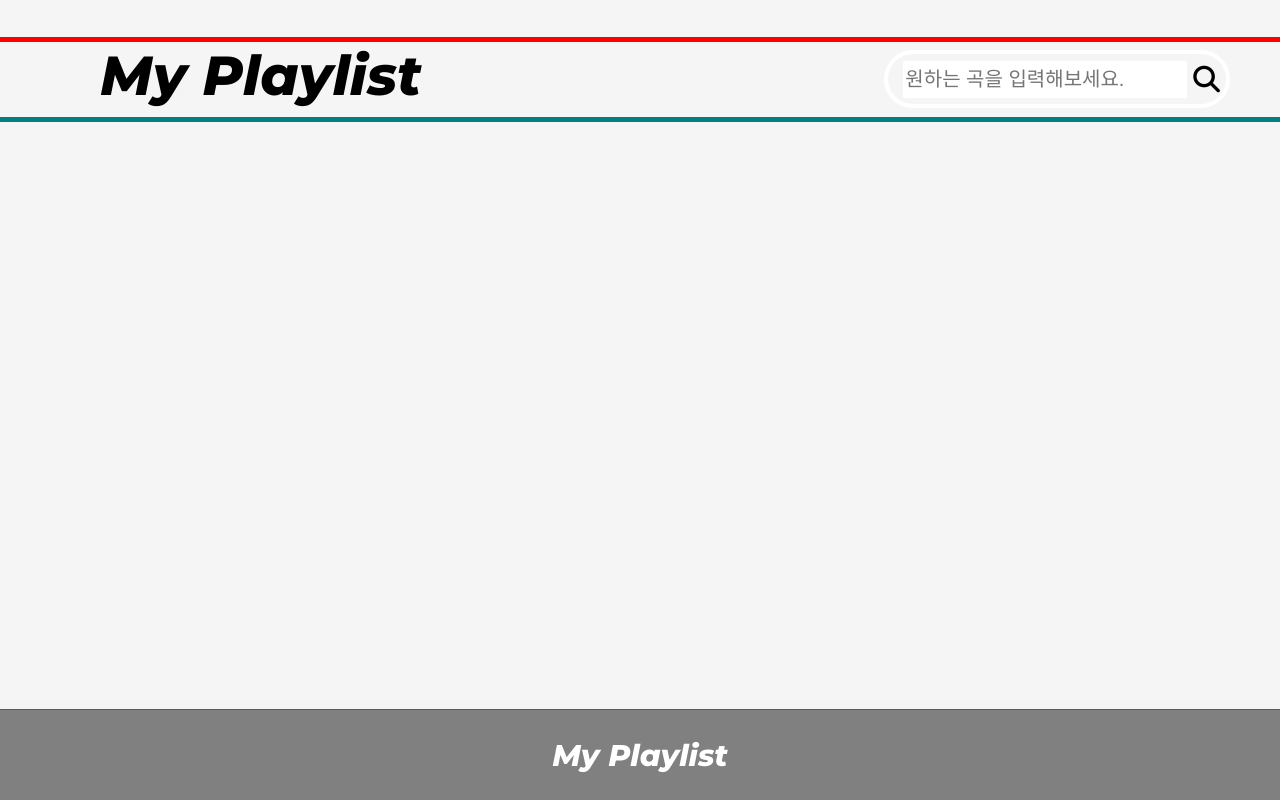
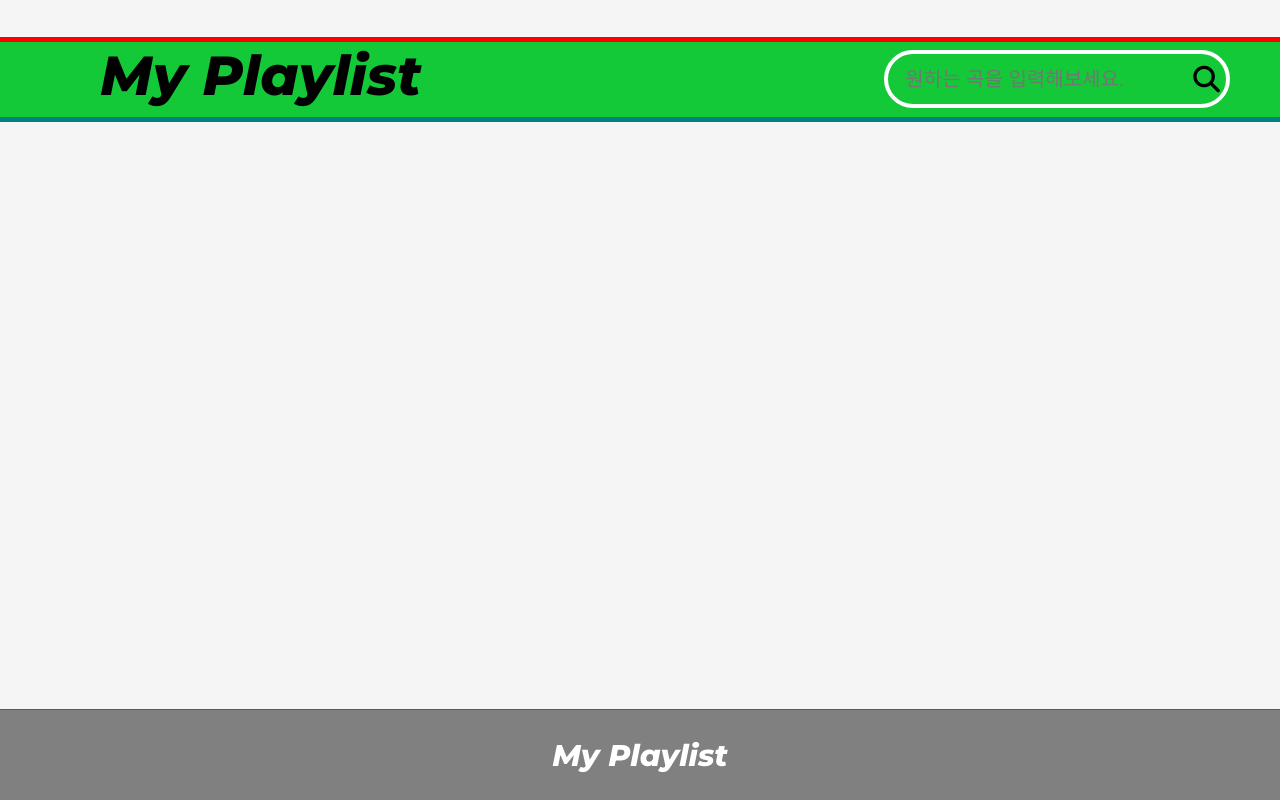
Before and after one commit to CodeSoom/project-react-3-shinhyogeun, a React app: page / in a window 1280 px wide. Built offline with nearby package versions, Linux system fonts and the light colour scheme.

Commit message:
title에 그라데이션 애니메이션 추가

```diff
--- a/src/App.jsx
+++ b/src/App.jsx
@@ -5,6 +5,8 @@ import { useDispatch } from 'react-redux';
 import { Switch, Route, Link } from 'react-router-dom';
 
 import styled from '@emotion/styled';
+import colorChage from './styles/animations/colorChange';
+
 import PlayerPage from './pages/PlayerPage';
 import PlaylistPage from './pages/PlaylistPage';
 import SearchFormPage from './pages/SearchFormPage';
@@ -18,6 +20,7 @@ import { loadItem } from './services/storage';
 
 const Title = styled.h1({
   fontFamily: 'Montserrat, sans-serif',
+  animation: `${colorChage} 10s linear infinite alternate both`,
   fontSize: '55px',
   height: '75px',
   width: '1900px',
--- a/src/components/SearchForm.jsx
+++ b/src/components/SearchForm.jsx
@@ -2,7 +2,10 @@ import React, { useCallback, useEffect } from 'react';
 
 import styled from '@emotion/styled';
 
+import colorChange from '../styles/animations/colorChange';
+
 const InputHeader = styled.div({
+  animation: `${colorChange} 10s linear infinite alternate both`,
   width: '400px',
   height: '75px',
   paddingRight: '50px',
@@ -25,6 +28,7 @@ const Input = styled.input({
   fontSize: '20px',
   width: '280px',
   height: '35px',
+  backgroundColor: 'transparent',
   border: 'none',
   marginLeft: '15px',
   '&:focus': {
--- /dev/null
+++ b/src/styles/animations/colorChange.js
@@ -0,0 +1,12 @@
+import { keyframes } from '@emotion/react';
+
+const colorChage = keyframes`
+  0% {
+    background-color: #19dcea;
+  }
+  100% {
+    background-color: #13c40a;
+  }
+`;
+
+export default colorChage;
```
